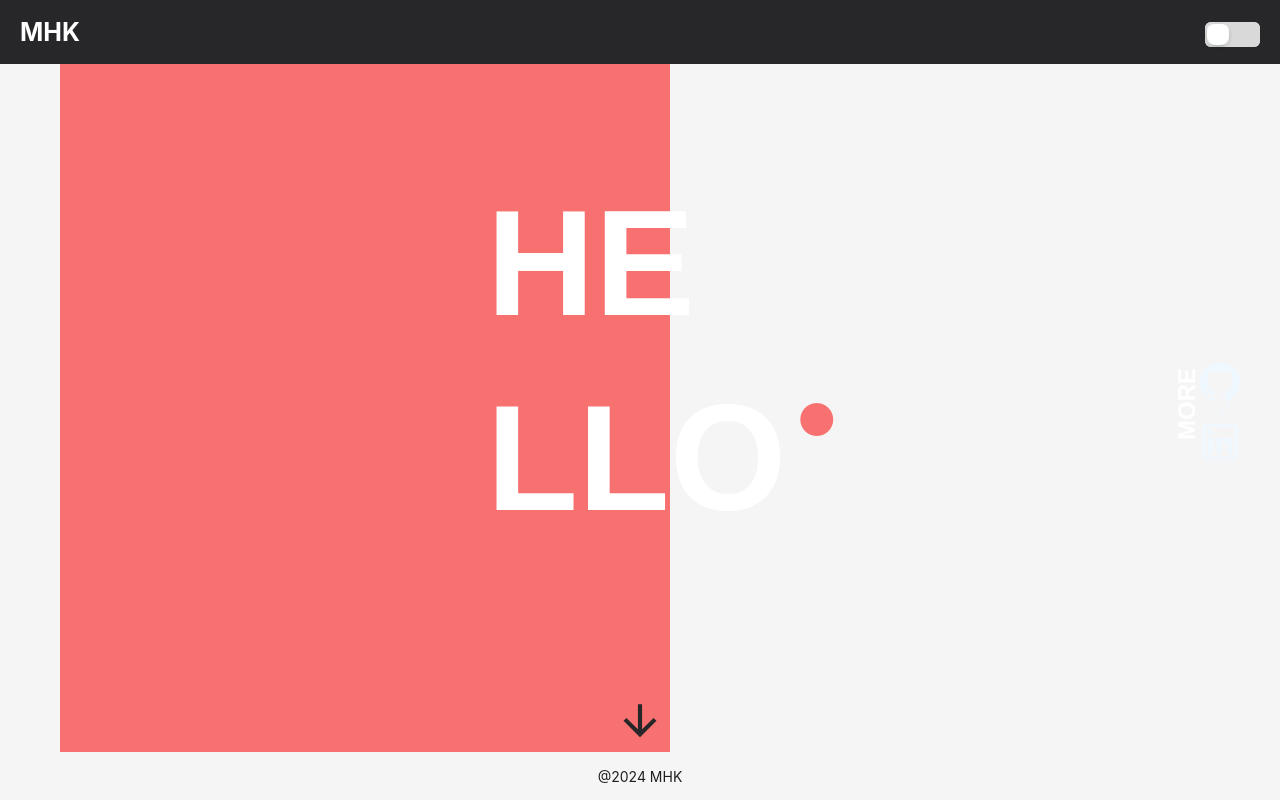
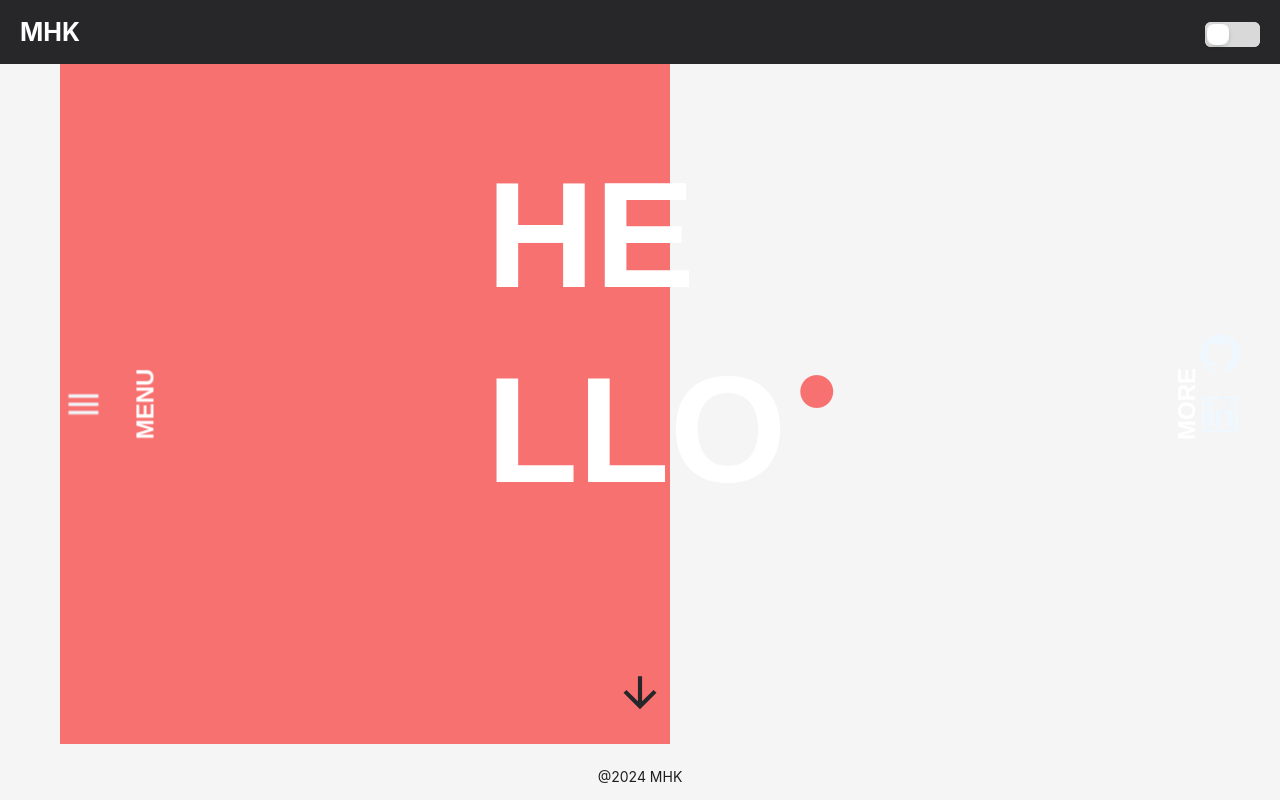
Before and after one commit to HassanKashif-pro/My-Portfolio, a React (Create React App) app: page / in a window 1280 px wide. Built offline with nearby package versions, Linux system fonts and the light colour scheme.

Commit message:
Intro section styling complete.

```diff
--- a/src/styles/Intro.css
+++ b/src/styles/Intro.css
@@ -173,7 +173,33 @@ body.light .anticon {
     transform: translateX(0) rotate(-90deg);
   }
 }
-
+.Menu-animated {
+  font-weight: 700;
+  top: 50%;
+  display: inline-block;
+  position: fixed; /* or use fixed if you want it to stay when scrolling */
+  z-index: 100; /* Ensure it's on top of other elements */
+  left: 4%;
+  font-size: x-large;
+  transform: rotate(-90deg); /* Rotate the text to align it vertically */
+  animation: verticalBounce 1.5s infinite ease-in-out;
+}
+.Menu-animated::after {
+  content: "";
+  position: absolute;
+  width: 100%;
+  height: 3px;
+  top: 50px;
+  left: 45px;
+  background-color: #ffffff;
+  transform: scaleX(0);
+  transform-origin: bottom left;
+  transition: transform 0.5s ease-out;
+}
+.Menu-animated:hover::after {
+  transform: scaleX(0.55);
+  transform-origin: bottom left;
+}
 .custom-switch {
   width: 55px; /* Width of the switch */
   height: 25px; /* Height of the switch */
```
